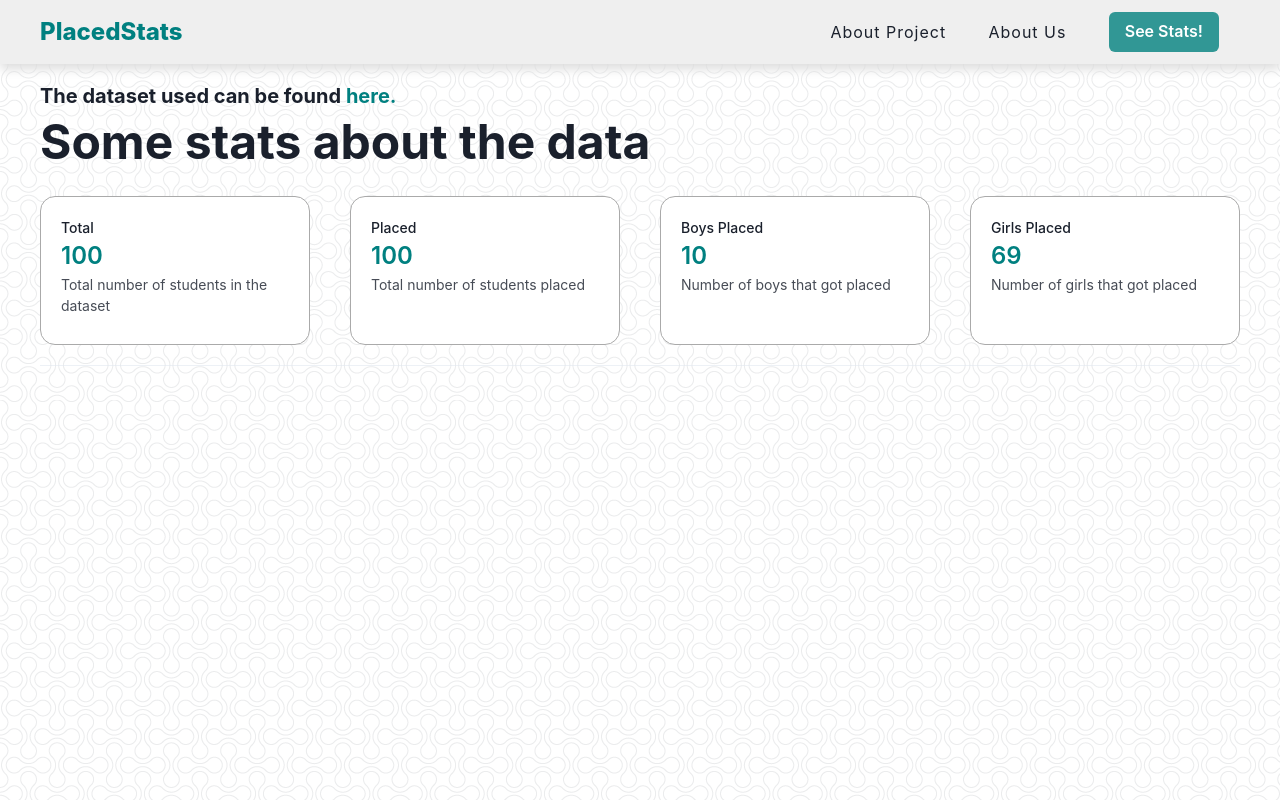
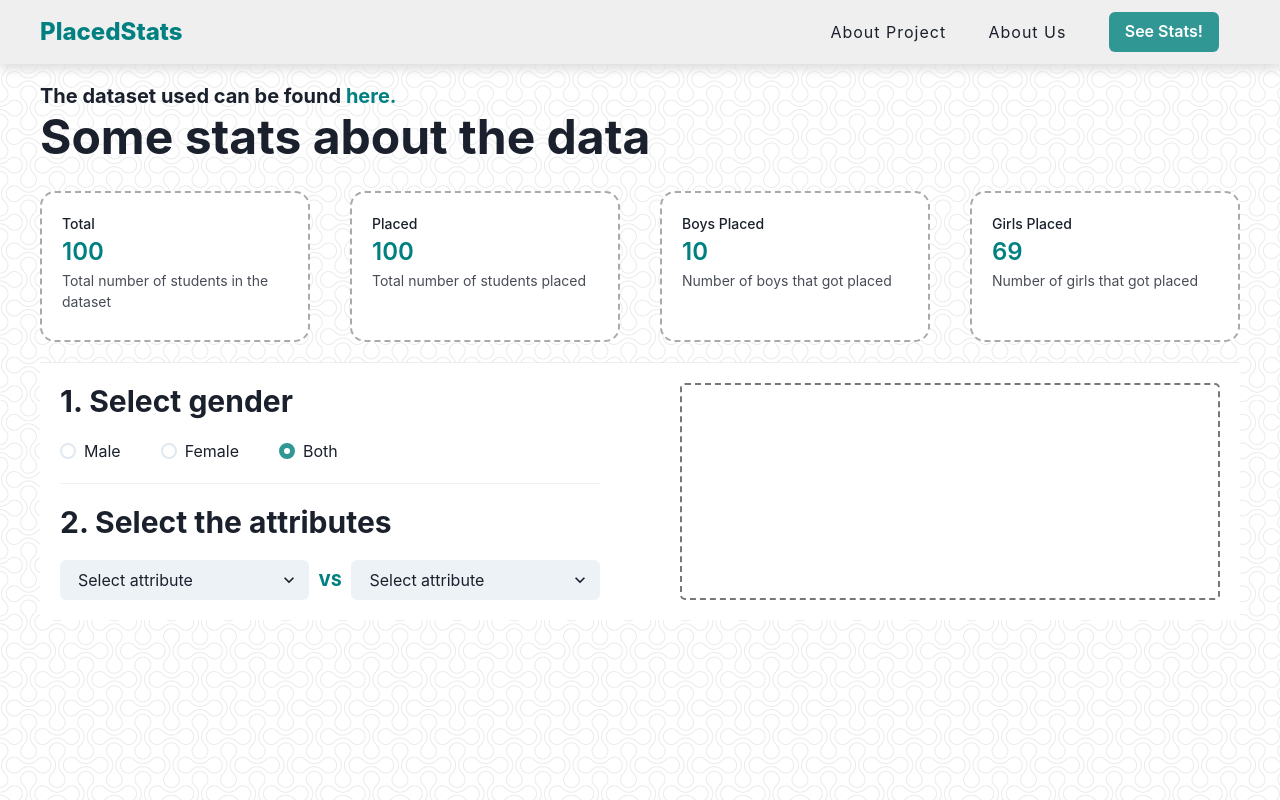
Before and after one commit to Sarthakbh321/DV-Project, a React (Create React App) app: page /app in a window 1280 px wide. Built offline with nearby package versions, Linux system fonts and the light colour scheme.

Commit message:
started the graph section

```diff
--- a/src/components/DashStats/DashStats.css
+++ b/src/components/DashStats/DashStats.css
@@ -1,6 +1,6 @@
 .app-stat {
 	background-color: white;
 	padding: 20px;
-	border: 1px solid #aaa;
+	border: 2px dashed #aaa;
 	border-radius: 15px;
 }
--- /dev/null
+++ b/src/components/GraphSection/GraphSection.css
@@ -0,0 +1,16 @@
+.graph-section {
+	display: flex;
+	flex: 1;
+	background-color: white;
+}
+
+.graph-inputs {
+	padding: 20px;
+}
+
+.img-output {
+	width: 100%;
+	height: 100%;
+	border: 2px dashed #777;
+	border-radius: 5px;
+}
--- /dev/null
+++ b/src/components/GraphSection/GraphSection.js
@@ -0,0 +1,68 @@
+import {
+	Divider,
+	Flex,
+	Heading,
+	SimpleGrid,
+	Stack,
+	Text,
+} from "@chakra-ui/layout";
+import { Radio, RadioGroup } from "@chakra-ui/radio";
+import { Select } from "@chakra-ui/select";
+import React, { useState } from "react";
+import "./GraphSection.css";
+
+const GraphSection = () => {
+	const [gender, setGender] = useState("both");
+
+	return (
+		<div className="graph-section">
+			<SimpleGrid columns={2} spacing={10} style={{ width: "100%" }}>
+				<div className="graph-inputs">
+					<Heading as="h3" size="lg" style={{ marginBottom: 20 }}>
+						1. Select gender
+					</Heading>
+					<RadioGroup value={gender} onChange={setGender}>
+						<Stack direction="row" spacing={10}>
+							<Radio value="male" colorScheme="teal">
+								Male
+							</Radio>
+							<Radio value="female" colorScheme="teal">
+								Female
+							</Radio>
+							<Radio value="both" colorScheme="teal">
+								Both
+							</Radio>
+						</Stack>
+					</RadioGroup>
+					<Divider size="lg" style={{ margin: "20px 0" }} />
+					<Heading as="h3" size="lg" style={{ marginBottom: 20 }}>
+						2. Select the attributes
+					</Heading>
+					<Flex>
+						<Select
+							placeholder="Select attribute"
+							variant="filled"
+						></Select>
+						<Text
+							color="teal"
+							fontWeight="800"
+							style={{ margin: "0 10px", display: "flex" }}
+							alignItems="center"
+						>
+							VS
+						</Text>
+						<Select
+							placeholder="Select attribute"
+							variant="filled"
+						></Select>
+					</Flex>
+				</div>
+				<div className="graph-inputs">
+					<div className="img-output"></div>
+				</div>
+			</SimpleGrid>
+		</div>
+	);
+};
+
+export default GraphSection;
--- a/src/pages/App/AppMain.css
+++ b/src/pages/App/AppMain.css
@@ -1,3 +1,4 @@
 .app-main {
 	padding: 20px 40px;
+	flex: 1;
 }
--- a/src/pages/App/AppMain.js
+++ b/src/pages/App/AppMain.js
@@ -2,6 +2,7 @@ import { Divider, Heading, Link } from "@chakra-ui/layout";
 
 import React from "react";
 import DashStats from "../../components/DashStats/DashStats";
+import GraphSection from "../../components/GraphSection/GraphSection";
 import "./AppMain.css";
 
 const AppMain = () => {
@@ -17,12 +18,13 @@ const AppMain = () => {
 					here.
 				</Link>{" "}
 			</Heading>
-			<Heading as="h1" size="2xl" style={{ marginTop: 10 }}>
+			<Heading as="h1" size="2xl" style={{ marginTop: 5 }}>
 				Some stats about the data
 			</Heading>
 
 			<DashStats />
-			<Divider size="lg" style={{ margin: "20px 0" }} />
+			<Divider size="lg" style={{ marginTop: "20px" }} />
+			<GraphSection />
 		</div>
 	);
 };
```
